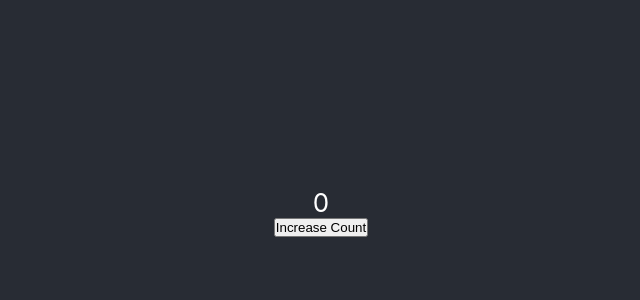
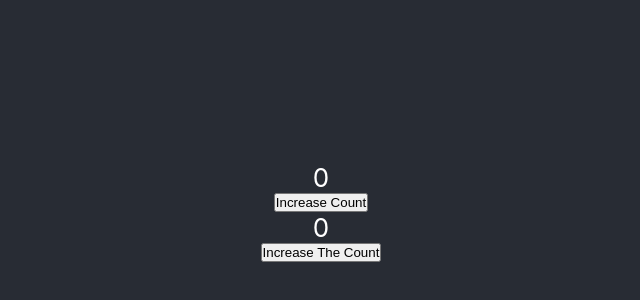
Before and after one commit to goodness728/intro-to-react, a React (Create React App) app: page / in a window 1280 px wide. Shown: the part 188-488 px from the top of the page, without its empty margins (319-959 px from the left). Built offline with nearby package versions, Linux system fonts and the light colour scheme.

Commit message:
Adder.jsx working

```diff
--- a/src/App.jsx
+++ b/src/App.jsx
@@ -1,14 +1,16 @@
 
 import { useState } from 'react';
 import './App.css';
+import Adder from './components/Adder';
+import Displayer from './components/Displayer';
 
 function App() {
   const [count, setCount] = useState(0);
   const [count2, setCount2] = useState(0);
 
-  function increaseCount(amount = 1) {
+  function increaseCount() {
   setCount((curr) => {
-    return curr + amount;
+    return curr + 1;
   });
 }
 
@@ -17,6 +19,8 @@ function App() {
       <header className="App-header">
         {count}
       <button onClick={increaseCount}>Increase Count</button>
+      <Displayer count={count2} />
+      <Adder setCount={setCount2} />
       </header>
 
     </div>
```
